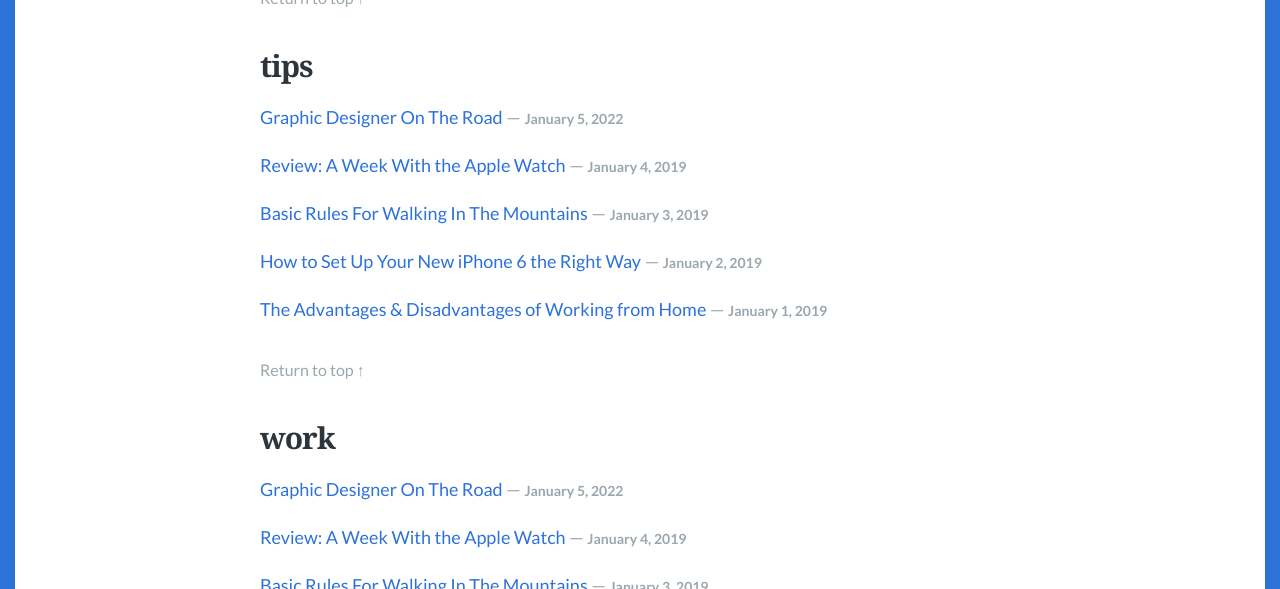
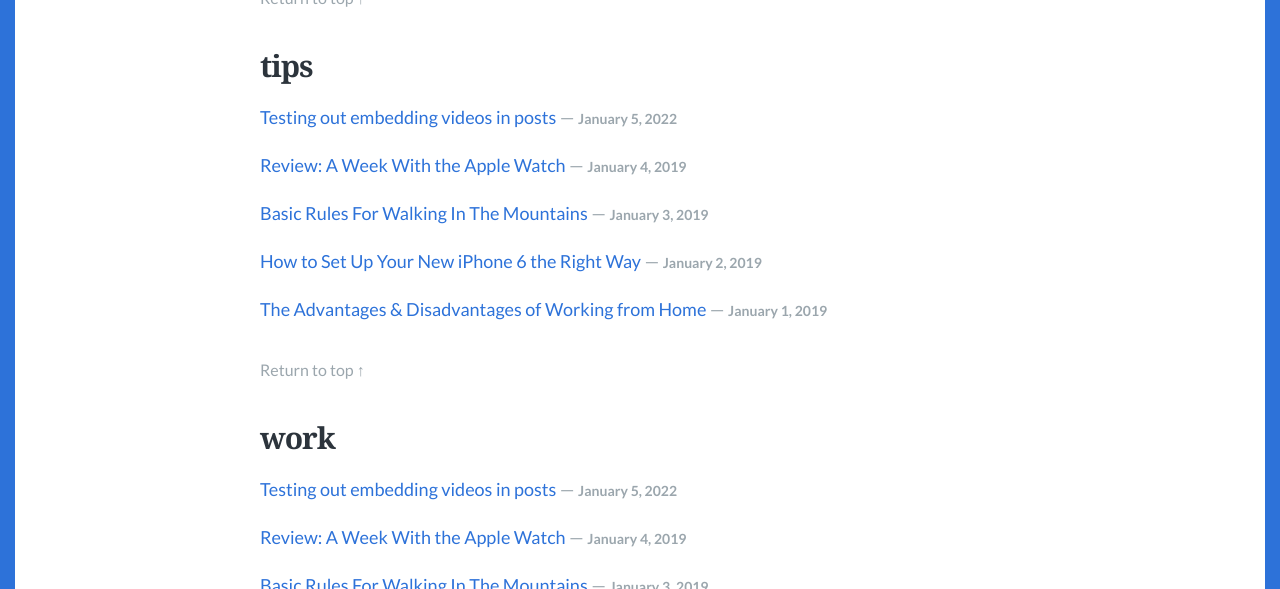
Before and after one commit to toddgr/toddgr.github.io, a Jekyll site: the page built from tags.md, in a window 1280 px wide. Shown: the part 486-1075 px from the top of the page. Built offline with Jekyll 4.4.1, drawn with Linux system fonts in a browser that asks for light colours; some web fonts are replaced.

Commit message:
testing out video embedding in a post

```diff
--- a/_posts/2020-01-05-Graphic-Designer-On-The-Road.md
+++ b/_posts/2020-01-05-Graphic-Designer-On-The-Road.md
@@ -1,7 +1,7 @@
 ---
 layout: post
-title: "Graphic Designer On The Road"
-description: "A graphic designer is a professional within the graphic design and graphic arts industry."
+title: "Testing out embedding videos in posts"
+description: "I think that blog posts would likely be the easiest method of showng my projects"
 date: 2022-01-05
 feature_image: images/road.jpg
 tags: [tips, work]
@@ -15,7 +15,10 @@
 
 Ice molecules can exhibit up to sixteen different phases _(packing geometries)_ that depend on temperature and pressure. When water is cooled rapidly (quenching), up to three different types of amorphous ice can form depending on the history of its pressure and temperature. When cooled slowly correlated proton tunneling occurs below 20 K giving rise to macroscopic quantum phenomena. Virtually all the ice on Earth's surface and in its atmosphere is of a hexagonal crystalline structure denoted as ice Ih (spoken as "ice one h") with minute traces of cubic ice denoted as ice Ic. The most common phase transition to ice Ih occurs when liquid water is cooled below 0°C (273.15K, 32°F) at standard atmospheric pressure. It may also be deposited directly by water vapor, as happens in the formation of frost. The transition from ice to water is melting and from ice directly to water vapor is sublimation.
 
-## Characteristics
+## Characteristics (there should be a video here)
+
+<iframe width="560" height="315" src="https://www.youtube.com/embed/aGYWe3iqTEM?si=vNAJCE0vgvX4xal3" title="YouTube video player" frameborder="0" allow="accelerometer; autoplay; clipboard-write; encrypted-media; gyroscope; picture-in-picture; web-share" referrerpolicy="strict-origin-when-cross-origin" allowfullscreen></iframe>
+
 
 As a naturally-occurring crystalline inorganic solid with an ordered structure, ice is considered a mineral.[citation needed] It possesses a regular crystalline structure based on the molecule of water, which consists of a single oxygen atom covalently bonded to two hydrogen atoms, or H-O-H. However, many of the physical properties of water and ice are controlled by the formation of hydrogen bonds between adjacent oxygen and hydrogen atoms; while it is a weak bond, it is nonetheless critical in controlling the structure of both water and ice.
 
```
